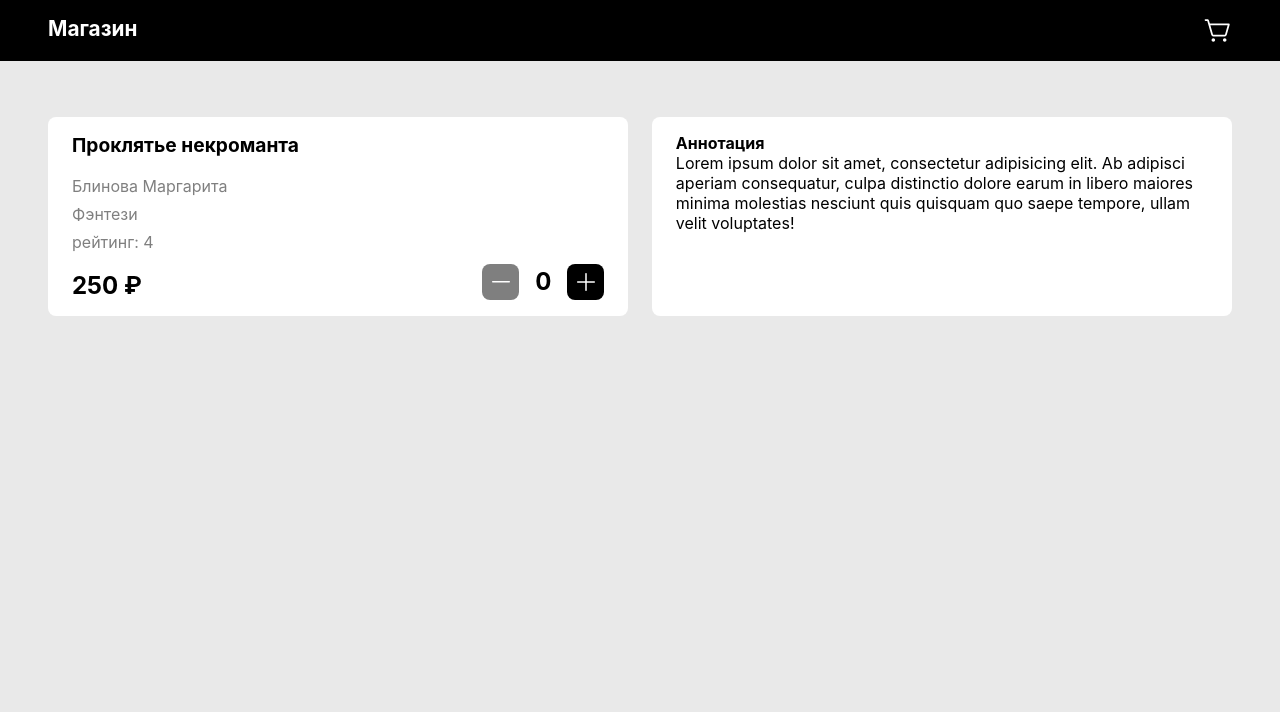
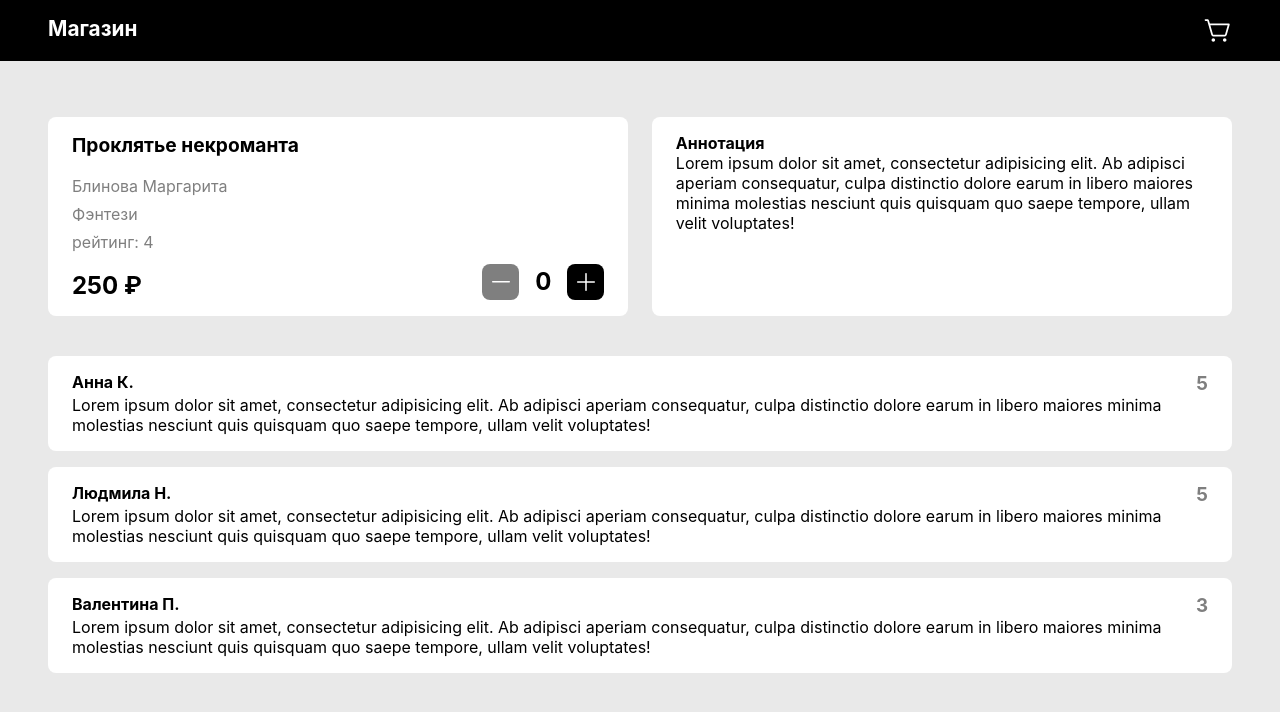
Before and after one commit to tizerr/yandex-intensive-react, a React (Create React App) app: page / in a window 1280 px wide. Shown: the top 712 px of the page. Built offline with nearby package versions, Linux system fonts and the light colour scheme.

Commit message:
Add Review.jsx. Changed BookPage.jsx to display reviews

```diff
--- /dev/null
+++ b/src/components/Review.jsx
@@ -0,0 +1,35 @@
+import styled from "styled-components";
+
+export const Review = ({review}) => {
+    return <ReviewContainer>
+        <Title>
+            <Author>{review.user.name}</Author>
+            <Rating>{review.rating}</Rating>
+        </Title>
+        <p>{review.text}</p>
+    </ReviewContainer>
+}
+
+const ReviewContainer = styled.li`
+  background-color: white;
+  padding: 1rem 1.5rem;
+  border-radius: 0.5rem;
+  margin-bottom: 1rem;
+  :last-child {
+    margin-bottom: 0;
+  }
+  list-style-type: none;
+`
+
+const Title = styled.div`
+  display: flex;
+  justify-content: space-between;
+`
+
+const Author = styled.h3`
+  font-size: 1rem;
+`
+
+const Rating = styled.h3`
+  color: rgb(0, 0, 0, 0.5);
+`
--- a/src/pages/BookPage.jsx
+++ b/src/pages/BookPage.jsx
@@ -1,6 +1,6 @@
 import {Book} from "../components/Book";
-// import {Reviews} from "../components/Reviews";
 import styled from 'styled-components';
+import {Review} from "../components/Review";
 
 export const BookPage = ({book}) => {
     return (
@@ -12,7 +12,9 @@ export const BookPage = ({book}) => {
                     <p>{book.annotation}</p>
                 </AnnotationContainer>
             </Description>
-            {/*<Reviews/>*/}
+            <ReviewsContainer>
+                { book.reviews.map((review) => <Review key={review.id} review={review}/>) }
+            </ReviewsContainer>
         </PageContainer>
     )
 }
@@ -22,6 +24,10 @@ const PageContainer = styled.div`
   @media (max-width: 1100px) {
     padding: 2.5rem 1rem;
   }
+`
+
+const ReviewsContainer = styled.section`
+  margin-top: 2.5rem;
 `
 
 const Description = styled.section`
```
